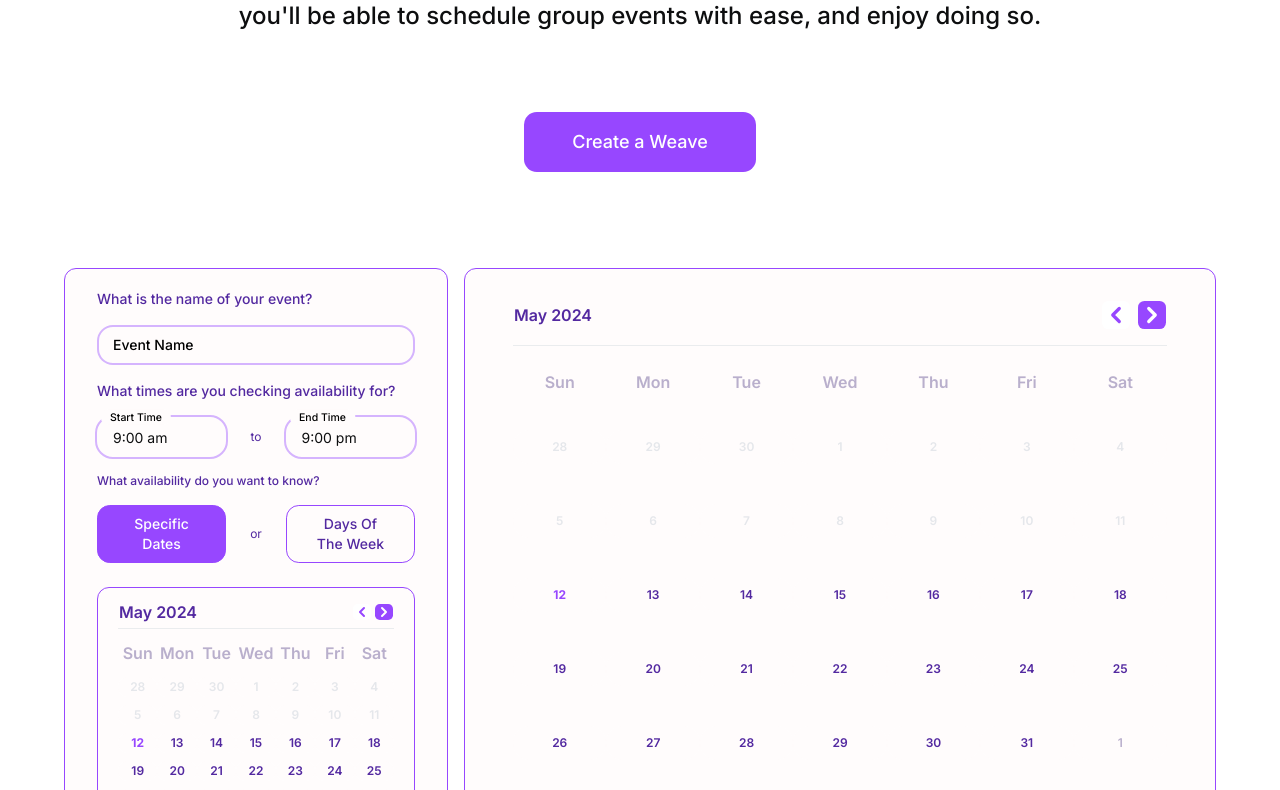
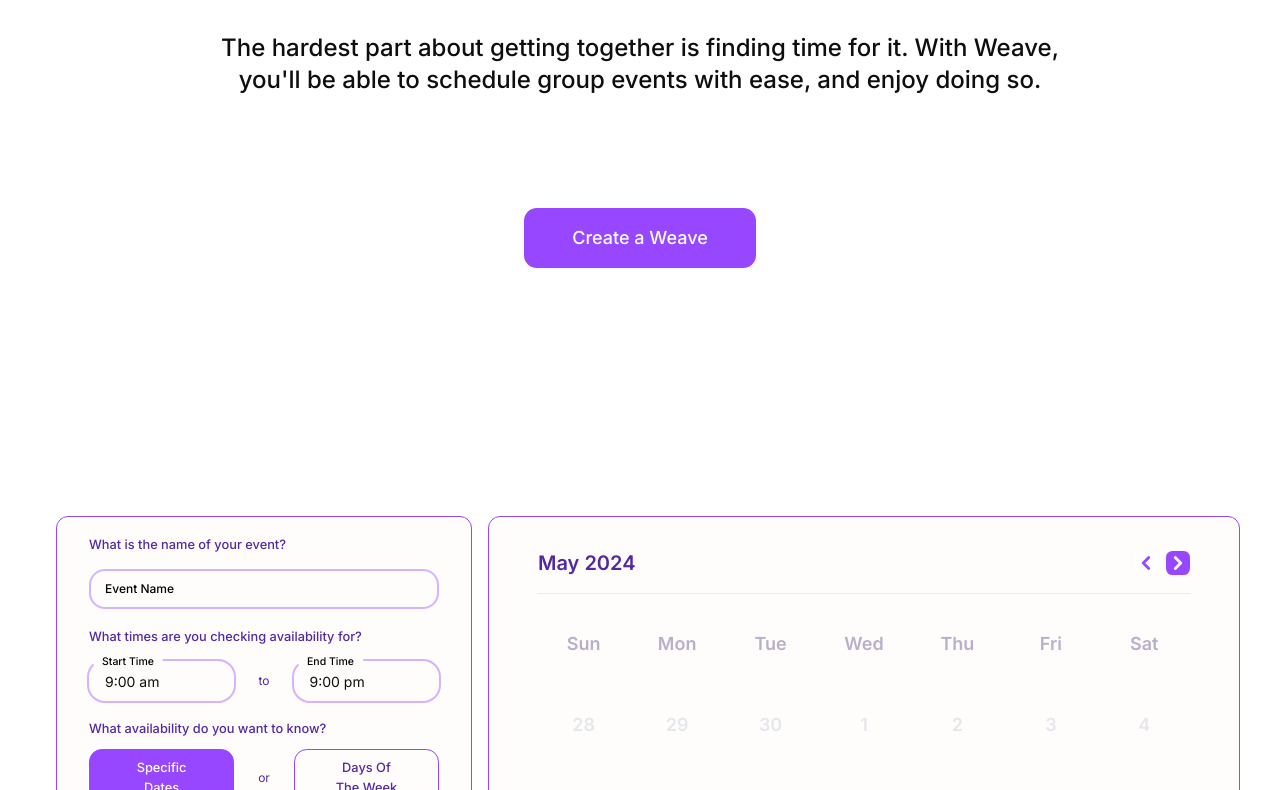
Before and after one commit to project-weave/weave-ui, a Next.js app: page / in a window 1280 px wide. Shown: the part 390-1180 px from the top of the page. Built offline with nearby package versions, Linux system fonts and the light colour scheme.

Commit message:
chore: implement responsiveness of landing page for tablet/desktop

```diff
--- a/src/app/layout.tsx
+++ b/src/app/layout.tsx
@@ -33,9 +33,9 @@
     <html lang="en">
       <body className={cn("flex items-center justify-center", inter.className)}>
         <Providers>
-          <div className="flex h-screen w-screen max-w-screen-2xl ">
+          <div className="flex h-screen w-screen max-w-[85rem]">
             <MainNav />
-            <div className="z-0 flex w-full pt-32">{children}</div>
+            <div className="z-0 flex w-full justify-center pt-32">{children}</div>
           </div>
           <Toaster />
         </Providers>
--- a/src/app/page.tsx
+++ b/src/app/page.tsx
@@ -8,17 +8,12 @@
 const CREATE_A_WEAVE = "Create a Weave";
 
 export default function LandingPage() {
-  const titleRef = useRef<HTMLDivElement | null>(null);
+  const eventFormRef = useRef<HTMLDivElement | null>(null);
 
   return (
-    <div className="flex w-full flex-col items-center">
-      <div
-        className="grid w-full"
-        style={{
-          gridTemplateRows: "40% 20% 40%"
-        }}
-      >
-        <h1 className="flex flex-col text-center text-[2.3rem] font-semibold leading-[2.7rem] sm:mt-8 sm:text-[2.7rem] sm:leading-[3rem] md:text-[3.7rem] md:leading-[4rem] lg:text-[4.3rem] lg:leading-[4.3rem] ">
+    <div className="flex h-fit w-full flex-col items-center">
+      <div className="mt-16 grid w-full">
+        <h1 className="flex flex-col text-center text-[2.3rem] font-semibold leading-[2.7rem] sm:mt-8 sm:text-[2.7rem] sm:leading-[3rem] md:text-[3.7rem] md:leading-[4rem] xl:text-[4.3rem] xl:leading-[4.3rem] ">
           <div>find time for</div>
           <div>
             <span>what&apos;s&nbsp;</span>
@@ -27,21 +22,23 @@
         </h1>
       </div>
 
-      <p className="mt-4 w-10/12 pt-7 text-center text-xs font-medium sm:px-2  sm:text-sm md:mt-6 md:w-10/12 md:px-0 md:text-xl lg:mt-8 lg:w-9/12 lg:px-10 lg:text-2xl xl:w-3/4">
+      <p className="mt-4 w-10/12 pt-7 text-center text-xs font-medium sm:px-2 sm:text-sm md:mt-6 md:w-10/12 md:px-0 md:text-xl xl:mt-8 xl:w-9/12 xl:px-10 xl:text-2xl 2xl:w-3/4">
         {SUBTITLE}
       </p>
 
       <Button
-        className="mt-14 h-auto px-8 py-3 text-xs md:mt-20 md:px-12 md:py-4 lg:text-lg"
+        className="mt-20 h-auto px-8 py-3 text-xs sm:mt-24 md:mt-28 md:px-12 md:py-4 md:text-sm xl:text-lg"
         onClick={() => {
-          titleRef.current?.scrollIntoView({ behavior: "smooth", block: "start" });
+          eventFormRef.current?.scrollIntoView({ behavior: "smooth", block: "start" });
         }}
       >
         {CREATE_A_WEAVE}
       </Button>
 
-      <div className="w-full pt-24 lg:pb-24" ref={titleRef}>
-        <NewEventForm />
+      <div className="mb-12 mt-16 h-full w-full sm:mt-52 xl:mb-48 xl:mt-32 2xl:mb-[30rem]">
+        <div className="pt-20 sm:pt-[7rem] md:pt-[7.5rem]" ref={eventFormRef}>
+          <NewEventForm />
+        </div>
       </div>
     </div>
   );
--- a/src/components/availability-grid/availability-grid.tsx
+++ b/src/components/availability-grid/availability-grid.tsx
@@ -7,7 +7,7 @@
   EventTime,
   TimeSlot
 } from "@/store/availabilityGridStore";
-import { type EventResponse } from "@/types/Event";
+import { type EventResponse } from "@/types/event";
 import { useEffect } from "react";
 import { VariableSizeList } from "react-window";
 import { useShallow } from "zustand/react/shallow";
--- a/src/components/event-date-calendar.tsx
+++ b/src/components/event-date-calendar.tsx
@@ -188,7 +188,11 @@
             "mb-4 text-2xl": size === "large"
           })}
         >
-          <h1 className="flex-auto text-sm font-semibold text-secondary sm:text-base">
+          <h1
+            className={cn("flex-auto text-sm font-semibold text-secondary sm:text-base", {
+              "sm:text-xl": size === "large"
+            })}
+          >
             {format(firstDayCurrentMonth, "MMMM yyyy")}
           </h1>
 
@@ -196,7 +200,7 @@
             <>
               <MotionButton
                 className={cn("ml-1 h-4 rounded-[.3rem] border-none px-[1px]", {
-                  "mr-1 h-7 w-7 rounded-[.4rem]": size === "large"
+                  "mr-1 h-6 w-6 rounded-[.4rem]": size === "large"
                 })}
                 onClick={setPrevMonth}
                 variant={isCurrentMonthEarliest ? "default-disabled" : "default"}
@@ -212,7 +216,7 @@
 
               <MotionButton
                 className={cn("ml-1 h-4 rounded-[.3rem] border-none px-[1px]", {
-                  "h-7 w-7 rounded-[.4rem]": size === "large"
+                  "h-6 w-6 rounded-[.4rem]": size === "large"
                 })}
                 onClick={setNextMonth}
                 variant={isCurrentMonthLatest ? "default-disabled" : "default"}
@@ -229,14 +233,15 @@
           )}
         </div>
         <hr className="mt-1 h-[0.1rem] bg-primary" />
-        <div
-          className={cn("mt-3 grid grid-cols-7 text-center text-sm font-semibold leading-4 text-secondary-light", {
-            "mb-4 mt-6 text-xl": size === "large"
-          })}
-        >
+        <div className={cn("mt-3 grid grid-cols-7 text-center font-semibold leading-4 text-secondary-light")}>
           {weekDays.map((weekDay) => {
             return (
-              <p className={cn("mx-[1.5px] text-xs sm:text-xs md:text-base")} key={`calendar-weekday-${weekDay}`}>
+              <p
+                className={cn("mx-[1.5px] text-xs sm:text-sm", {
+                  "mb-4 mt-6 sm:text-lg": size === "large"
+                })}
+                key={`calendar-weekday-${weekDay}`}
+              >
                 {weekDay}
               </p>
             );
@@ -267,17 +272,21 @@
               >
                 <Button
                   className={cn(
-                    "flex h-full w-full cursor-pointer items-center justify-center rounded-full border-2 border-primary-light/30 p-0 text-2xs font-semibold outline-none focus-visible:ring-0 focus-visible:ring-offset-0 sm:text-xs",
-                    {
-                      "border-[1px] px-8 py-2 text-lg": size === "large"
-                    },
-                    !isDaySelected && {
-                      "border-transparent bg-background": true,
-                      "font-bold text-primary": isToday(day),
-                      "text-secondary": !isToday(day) && isSameMonth(day, firstDayCurrentMonth),
-                      "text-secondary-light hover:text-secondary":
-                        !isToday(day) && !isSameMonth(day, firstDayCurrentMonth)
-                    },
+                    `flex h-full w-full cursor-pointer items-center justify-center rounded-full border-2 border-primary-light/30 p-0 text-2xs font-semibold outline-none focus-visible:ring-0 focus-visible:ring-offset-0 sm:text-sm`,
+                    !isDaySelected
+                      ? {
+                          "border-transparent bg-background": true,
+                          "text-secondary": isSameMonth(day, firstDayCurrentMonth),
+                          "text-secondary-light hover:text-secondary":
+                            !isToday(day) && !isSameMonth(day, firstDayCurrentMonth)
+                        }
+                      : {
+                          "bg-secondary hover:bg-secondary/80": isToday(day),
+                          "ml-auto w-full rounded-r-none border-r-0": isNextDaySelected && day.getDay() !== 6,
+                          "mr-auto w-full rounded-l-none": isPrevDaySelected && day.getDay() !== 0,
+                          "rounded-l-full": isNextDaySelected && !isPrevDaySelected,
+                          "rounded-r-full": isPrevDaySelected && !isNextDaySelected
+                        },
                     isDaySelected && {
                       "bg-secondary hover:bg-secondary/80": isToday(day),
                       "ml-auto w-full rounded-r-none border-r-0": isNextDaySelected && day.getDay() !== 6,
@@ -299,7 +308,12 @@
                         "border-l-0": !isPrevDayVisible && isPrevDaySelected && day.getDay() !== 0,
                         "border-primary-light bg-accent-light text-secondary hover:bg-accent": true,
                         "border-r-0": !isNextDayVisible && isNextDaySelected && day.getDay() !== 6
-                      }
+                      },
+                    {
+                      "border-[1px] px-8 py-2 text-lg": size === "large",
+                      "font-bold text-primary": isToday(day) && !isDaySelected,
+                      "sm:text-lg": size === "large"
+                    }
                   )}
                   onMouseDown={() => handleMouseDown(formattedDay)}
                   onMouseEnter={() => handleMouseEnter(formattedDay)}
--- a/src/components/new-event-form.tsx
+++ b/src/components/new-event-form.tsx
@@ -132,17 +132,18 @@
   }
 
   return (
-    <div className="flex select-none flex-row justify-center gap-4">
-      <div className="xs:max-w-[28rem] mb-6  w-full min-w-[21rem] md:min-h-[42rem] md:max-w-[24rem] lg:w-[24rem]">
+    <div className="mb-10 flex select-none flex-row justify-center">
       <form
         autoComplete="off"
-          className="card mx-auto flex h-full max-w-[25rem] flex-col"
+        className="card mx-auto flex h-full w-full min-w-[22rem] max-w-[24rem] flex-col sm:min-h-[36rem] sm:max-w-[30rem] md:mx-[1rem] xl:max-w-[26rem]"
         onSubmit={(e) => {
           e.preventDefault();
         }}
       >
-          <div className="mb-4 flex flex-col text-xs">
-            <p className="mb-2 text-2xs font-medium text-secondary sm:mb-4 md:mb-4 md:text-sm"> {WHAT_EVENT_NAME} </p>
+        <div className="mb-4 flex flex-col md:mb-5">
+          <p className="mb-2 text-2xs font-medium text-secondary sm:mb-3 sm:text-xs md:mb-4 md:text-[.8rem]">
+            {WHAT_EVENT_NAME}
+          </p>
           <InputWithLabel
             id="event-name"
             label={EVENT_NAME_LABEL}
@@ -156,8 +157,11 @@
             value={eventName}
           />
         </div>
-          <div className="mb-4 flex w-full flex-col text-sm">
-            <p className="mb-2 text-2xs font-medium text-secondary md:mb-4 md:text-sm"> {WHAT_TIMES} </p>
+        <div className="mb-4 flex w-full flex-col md:mb-5">
+          <p className="mb-2 text-2xs font-medium text-secondary sm:mb-3 sm:text-xs md:mb-4 md:text-[.8rem]">
+            {" "}
+            {WHAT_TIMES}{" "}
+          </p>
           <div className="flex w-full items-center justify-between">
             <DropdownWithLabel
               emptyOptionText={"Invalid time"}
@@ -181,12 +185,17 @@
           </div>
         </div>
         <div className="mb-5 flex flex-col text-sm md:mb-6">
-            <p className="mb-2 text-2xs font-medium  text-secondary md:mb-4 md:text-xs"> {WHAT_AVAILABILITY} </p>
+          <p className="mb-2 text-2xs font-medium  text-secondary sm:text-xs md:mb-3 md:text-[.8rem]">
+            {WHAT_AVAILABILITY}
+          </p>
           <div className="flex w-full items-center justify-between">
             <Button
-                className={cn("xs:text-xs h-auto w-full border-[1px] border-primary text-2xs sm:text-xs md:text-sm", {
+              className={cn(
+                "xs:text-xs h-auto w-full border-[1px] border-primary text-2xs sm:text-xs md:text-[.8rem]",
+                {
                   "hover:bg-primary": availabilityType === AvailabilityType.SPECIFIC_DATES
-                })}
+                }
+              )}
               onClick={() => setAvailabilityType(AvailabilityType.SPECIFIC_DATES)}
               type="button"
               variant={availabilityType === AvailabilityType.SPECIFIC_DATES ? "default" : "outline"}
@@ -198,9 +207,12 @@
             </Button>
             <p className="mx-6 text-xs text-secondary"> {OR} </p>
             <Button
-                className={cn("xs:text-xs h-auto w-full border-[1px] border-primary text-2xs sm:text-xs md:text-sm", {
+              className={cn(
+                "xs:text-xs h-auto w-full border-[1px] border-primary text-2xs sm:text-xs md:text-[.8rem]",
+                {
                   "hover:bg-primary": availabilityType === AvailabilityType.DAYS_OF_WEEK
-                })}
+                }
+              )}
               onClick={() => setAvailabilityType(AvailabilityType.DAYS_OF_WEEK)}
               type="button"
               variant={availabilityType === AvailabilityType.DAYS_OF_WEEK ? "default" : "outline"}
@@ -236,11 +248,11 @@
 
         {isPending ? (
           <div className="flex justify-center">
-              <Loader2 className="h-12 w-12 animate-spin text-primary" />
+            <Loader2 className="mt-3 h-12 w-12 animate-spin text-primary" />
           </div>
         ) : (
           <Button
-              className="mt-3 h-auto w-full rounded-2xl border-[1px] border-primary py-4 align-bottom text-2xs sm:text-xs"
+            className="mt-3 h-auto w-full rounded-2xl border-[1px] border-primary py-4 align-bottom text-2xs sm:text-xs md:text-sm"
             disabled={!isFormValid}
             onClick={createEventHandler}
             type="submit"
@@ -249,8 +261,8 @@
           </Button>
         )}
       </form>
-      </div>
-      <div className="hidden w-[47rem] md:block">
+
+      <div className="hidden w-[47rem] xl:block">
         {availabilityType === AvailabilityType.SPECIFIC_DATES ? (
           <Calendar
             currentMonthOverride={currentCalendarMonth}
--- a/src/components/ui/input-with-label.tsx
+++ b/src/components/ui/input-with-label.tsx
@@ -17,7 +17,7 @@
         placeholder=""
       />
       <Label
-        className="absolute left-1 top-2.5 z-10 origin-[0] -translate-y-3 scale-75 transform rounded-sm bg-background px-3 text-xs text-black duration-300 peer-placeholder-shown:top-1/2 peer-placeholder-shown:-translate-y-1/2 peer-placeholder-shown:scale-100 peer-focus:top-2.5 peer-focus:-translate-y-4 peer-focus:scale-75 peer-focus:px-2 sm:text-sm sm:peer-focus:top-2"
+        className="sm sm: absolute left-1 top-1.5 z-10 origin-[0] -translate-y-3 scale-75 transform rounded-sm bg-background px-3 text-xs text-black duration-300 peer-placeholder-shown:top-1/2 peer-placeholder-shown:-translate-y-1/2 peer-placeholder-shown:scale-100 peer-placeholder-shown:text-xs peer-focus:top-2.5 peer-focus:-translate-y-4 peer-focus:scale-75 peer-focus:px-2 sm:-translate-y-4 sm:text-sm sm:peer-focus:top-1.5 sm:peer-focus:text-sm"
         htmlFor={id}
       >
         {label}
--- a/src/hooks/requests/useGetEvent.ts
+++ b/src/hooks/requests/useGetEvent.ts
@@ -1,4 +1,4 @@
-import { type Event, type EventResponse } from "@/types/Event";
+import { type Event, type EventResponse } from "@/types/event";
 import axios from "@/utils/axios";
 import { useQuery } from "@tanstack/react-query";
 
--- a/src/hooks/requests/useUpdateAvailability.ts
+++ b/src/hooks/requests/useUpdateAvailability.ts
@@ -1,6 +1,6 @@
 import { GetEventResponse } from "@/hooks/requests/useGetEvent";
 import { TimeSlot } from "@/store/availabilityGridStore";
-import { EventResponse } from "@/types/Event";
+import { EventResponse } from "@/types/event";
 import axios from "@/utils/axios";
 import { useMutation, useQueryClient } from "@tanstack/react-query";
 
```
Also changed, not shown: src/components/days-of-week-picker.tsx (+5 -5 lines), src/components/navbar.tsx (+7 -3 lines), src/components/ui/dropdown-with-label.tsx (+7 -10 lines). Lines whose indentation alone changed are shown as unchanged.
